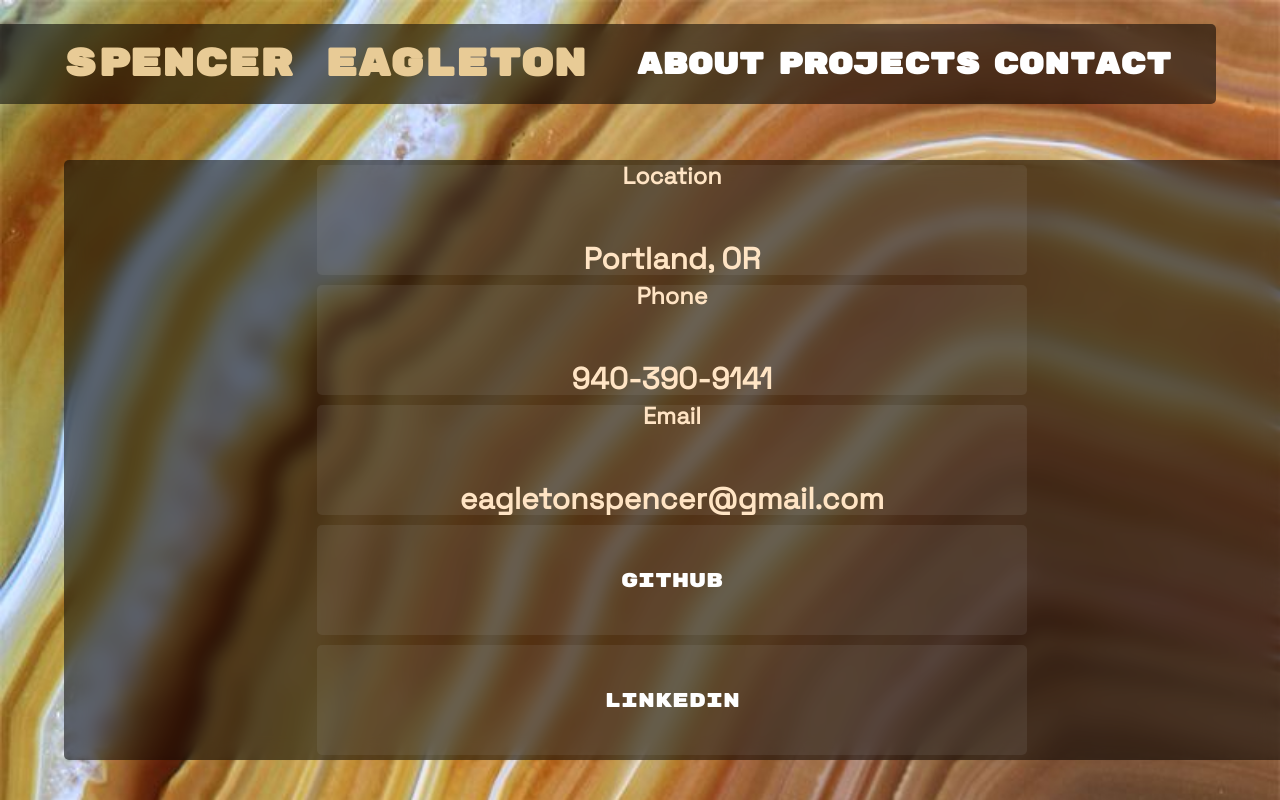
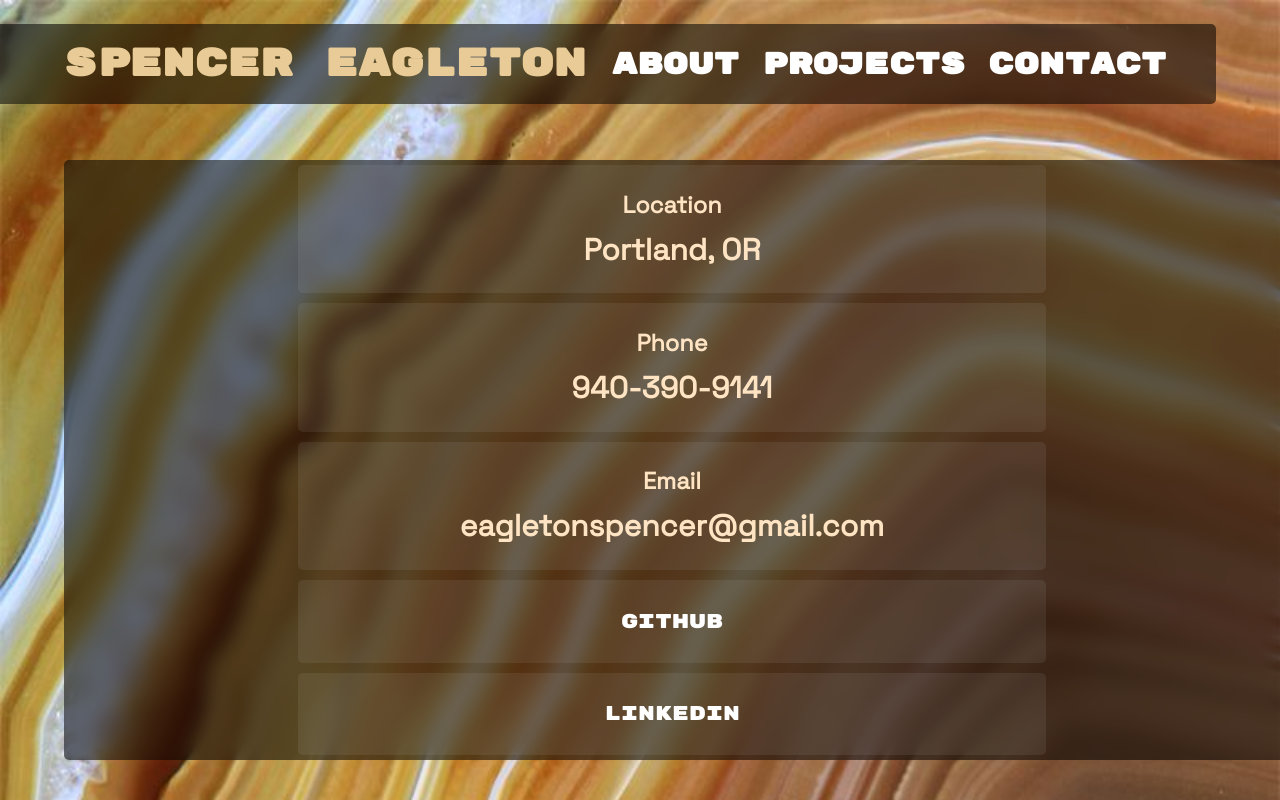
Before and after one commit to spencer-eagleton/portfolio, a React (Create React App) app: page /contact in a window 1280 px wide. Built offline with nearby package versions, Linux system fonts and the light colour scheme; the HTML template or start-up script is replaced by a standard one.

Commit message:
contact page edit

```diff
--- a/src/Views/Contact/Contact.css
+++ b/src/Views/Contact/Contact.css
@@ -35,7 +35,6 @@
     background-color: rgba(187, 187, 187, 0.103);
     border-radius: 5px;
     width: 65vw;
-    height: 30vh;
     max-width: 700px;
     margin: 5px;
     padding: 5px;
@@ -43,4 +42,9 @@
     display: flex;
     flex-direction: column;
     justify-content: center;
+    padding: 2%;
 }
+
+h3, h2 {
+    margin: 5px;
+}
```
